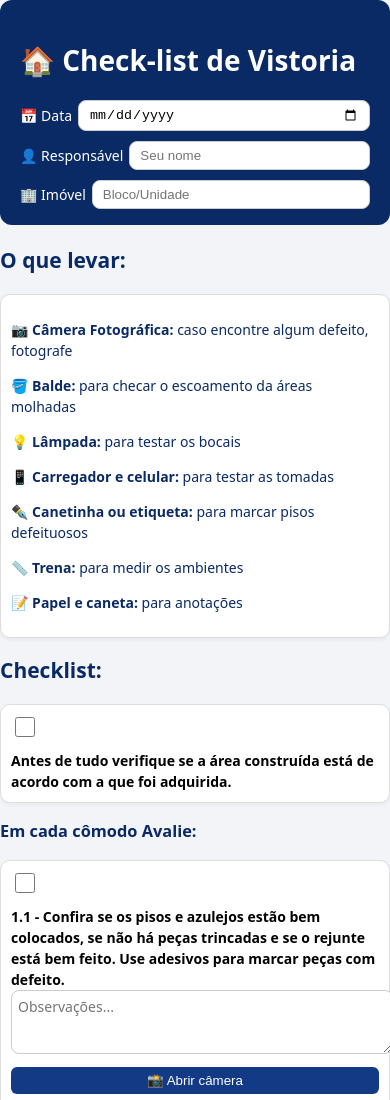
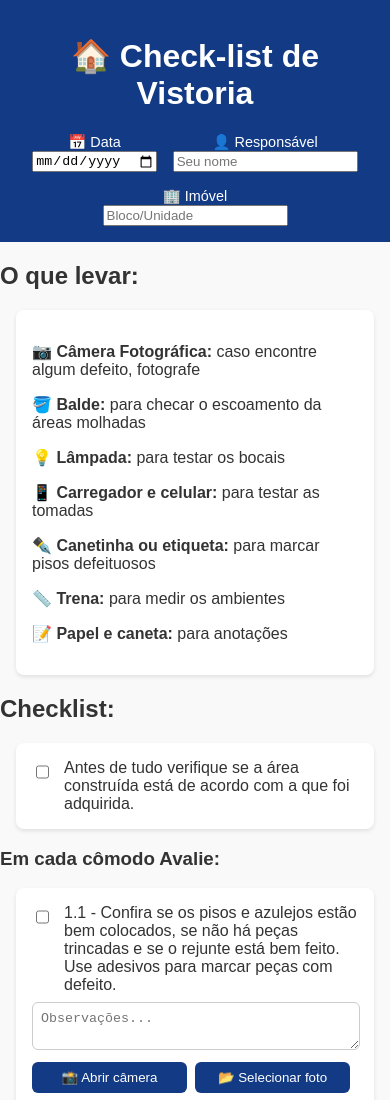
Before and after one commit to plocesar/checkist_vistoria, a plain HTML site: page index.html in a window 390 px wide. Shown: the top 1100 px of the page. Drawn offline with nearby package versions, Linux system fonts and the light colour scheme.

Commit message:
Update styles.css

```diff
--- a/styles.css
+++ b/styles.css
@@ -1,201 +1,103 @@
+
 body {
+  font-family: Arial, sans-serif;
   margin: 0;
-  background: #f2f4f7;
-  font-family: system-ui, -apple-system, Segoe UI, Roboto, Ubuntu, sans-serif;
-  font-size: 16px;
-  color: #0a2a66;
-  line-height: 1.5;
-}
-.container {
-  max-width: 900px;
-  margin: auto;
-  padding: 20px;
+  padding: 0;
+  background: #f9f9f9;
+  color: #333;
 }
 header {
-  background: #0a2a66;
+  background: #123a85;
   color: white;
-  padding: 20px;
-  border-radius: 12px;
-  margin-bottom: 20px;
+  padding: 1rem;
+  text-align: center;
+}
+.meta {
+  display: flex;
+  flex-wrap: wrap;
+  justify-content: center;
+  gap: 1rem;
+  margin-top: 1rem;
+}
+.meta label {
+  display: flex;
+  flex-direction: column;
+  font-size: 0.9rem;
 }
 .item {
-  background: #fff;
-  border: 1px solid #ddd;
-  border-radius: 10px;
-  padding: 12px;
-  margin: 12px 0;
-  box-shadow: 0 2px 4px rgba(0,0,0,0.05);
+  background: white;
+  margin: 1rem;
+  padding: 1rem;
+  border-radius: 8px;
+  box-shadow: 0 2px 4px rgba(0,0,0,0.1);
 }
 .row {
   display: flex;
   align-items: flex-start;
-  gap: 10px;
+  gap: 0.75rem;
 }
-.row label {
-  flex: 1;
-  font-weight: 600;
-  color: #000;
-}
-input[type=checkbox] {
+.row input[type="checkbox"] {
   width: 20px;
   height: 20px;
-  border-radius: 50%; /* redondo */
+  border-radius: 50%;
   accent-color: #123a85;
-  margin-top: 2px;
 }
 textarea {
-  width: 100%;
-  max-width: 600px;
-  min-height: 60px;
+  width: 95%;
+  margin-top: 0.5rem;
+  padding: 0.5rem;
+  border: 1px solid #ccc;
+  border-radius: 6px;
   resize: vertical;
-  border: 1px solid #ccc;
-  border-radius: 8px;
-  padding: 6px;
-  font-family: inherit;
 }
 .photo-buttons {
-  margin-top: 8px;
-  margin-bottom: 20px; /* espaço extra */
+  display: flex;
+  gap: 0.5rem;
+  margin-top: 0.5rem;
 }
 .photo-buttons button {
-  margin-right: 6px;
-  padding: 6px 10px;
+  flex: 1;
+  padding: 0.5rem;
+  background: #123a85;
+  color: white;
+  border: none;
+  border-radius: 6px;
+  cursor: pointer;
+}
+.photo-buttons button:hover {
+  background: #0f2f68;
+}
+.preview {
+  margin-top: 0.5rem;
+  max-width: 100%;
+  border-radius: 6px;
+}
+.signature {
+  margin: 2rem;
+  text-align: center;
+}
+#signature-pad {
+  border: 2px dashed #123a85;
+  width: 100%;
+  max-width: 500px;
+  height: 200px;
+}
+.signature-actions button, .export button {
+  margin: 0.5rem;
+  padding: 0.7rem 1.2rem;
   border: none;
   border-radius: 6px;
   background: #123a85;
-  color: #fff;
+  color: white;
   cursor: pointer;
 }
-img.preview { display: none; max-width: 200px; margin-top: 6px; }
-img.preview[src] { display: block; }
-.signature {
-  background: #fff;
-  padding: 16px;
-  border: 2px dashed #1e4db7;
-  border-radius: 12px;
-  margin: 20px 0;
-  text-align: center;
-}
-.signature canvas {
-  border: 1px solid #ccc;
-  border-radius: 6px;
-  display: block;
-  margin: auto;
-  max-width: 100%;
-}
-.signature button {
-  margin-top: 10px;
-  padding: 8px 14px;
-  border: none;
-  border-radius: 6px;
-  background: #123a85;
-  color: #fff;
-  cursor: pointer;
+.signature-actions button:hover, .export button:hover {
+  background: #0f2f68;
 }
 footer {
   text-align: center;
-  margin-top: 20px;
-  font-weight: bold;
-  color: #123a85;
+  padding: 1rem;
+  background: #123a85;
+  color: white;
+  margin-top: 2rem;
 }
-
-/* 📱 Responsividade */
-@media (max-width: 600px) {
-  body { font-size: 14px; }
-  .container { padding: 10px; }
-  .item { padding: 10px; }
-  .row { flex-direction: column; align-items: flex-start; }
-  .row label { font-size: 14px; }
-  .photo-buttons {
-    display: flex;
-    flex-direction: column;
-    gap: 8px;
-    width: 100%;
-  }
-  .photo-buttons button {
-    margin-right: 0;
-    width: 100%;
-  }
-  textarea {
-    max-width: 100%;
-    min-height: 50px;
-    font-size: 14px;
-  }
-  .signature canvas {
-    width: 100% !important;
-    height: 120px !important;
-  }
-}
-/* ====== Header (meta) – melhoria de responsividade ====== */
-header { padding-bottom: 16px; }
-
-.meta{
-  display: flex;
-  flex-wrap: wrap;
-  gap: 12px;               /* espaçamento entre campos */
-  margin-top: 8px;
-}
-
-.meta {
-  display: flex;
-  flex-wrap: wrap;
-  gap: 12px;
-}
-
-.meta label {
-  flex: 1;
-  min-width: 200px;
-  display: flex;
-  align-items: center;
-  gap: 6px;
-}
-
-.meta input {
-  flex: 1;
-  padding: 6px 10px;
-  border-radius: 8px;
-  border: 1px solid #ccc;
-}
-
-@media (max-width: 600px) {
-  .meta {
-    flex-direction: column;
-    gap: 10px;
-  }
-  .meta label {
-    min-width: 100%;
-  }
-  .meta input {
-    width: 100%;
-  }/* Ajuste dos botões de foto */
-.photo-buttons {
-  display: flex;
-  gap: 10px;
-  margin-top: 8px;
-  align-items: center;
-}
-
-.file-label {
-  background-color: #123a85;
-  color: #fff;
-  padding: 8px 14px;
-  border-radius: 6px;
-  cursor: pointer;
-  font-size: 14px;
-  font-weight: 500;
-  transition: background 0.3s;
-}
-
-.file-label:hover {
-  background-color: #0d2c63;
-}
-
-.preview {
-  max-width: 120px;
-  margin-left: 12px;
-  border: 1px solid #ccc;
-  border-radius: 6px;
-  padding: 2px;
-}
-
-}
```
